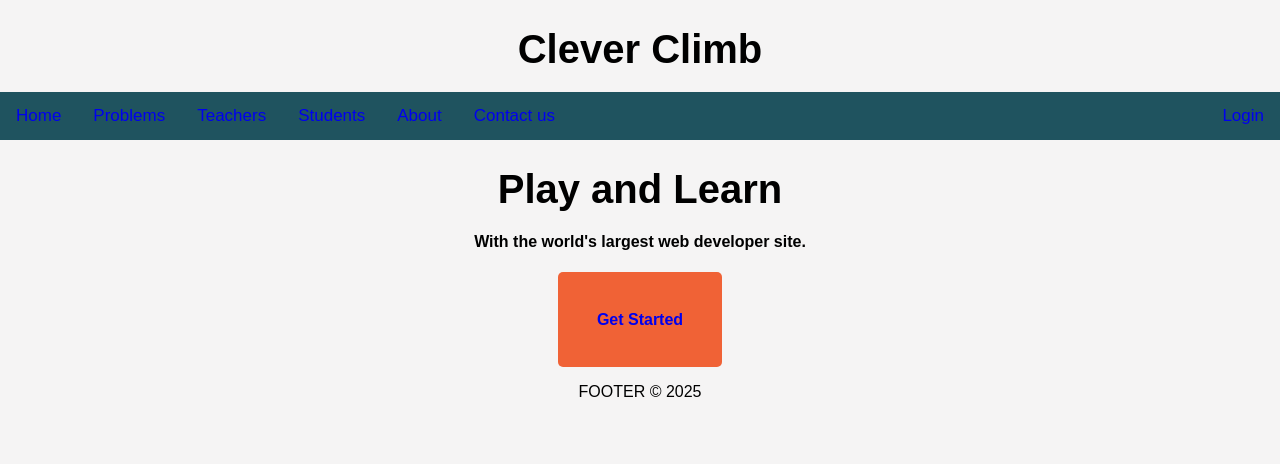
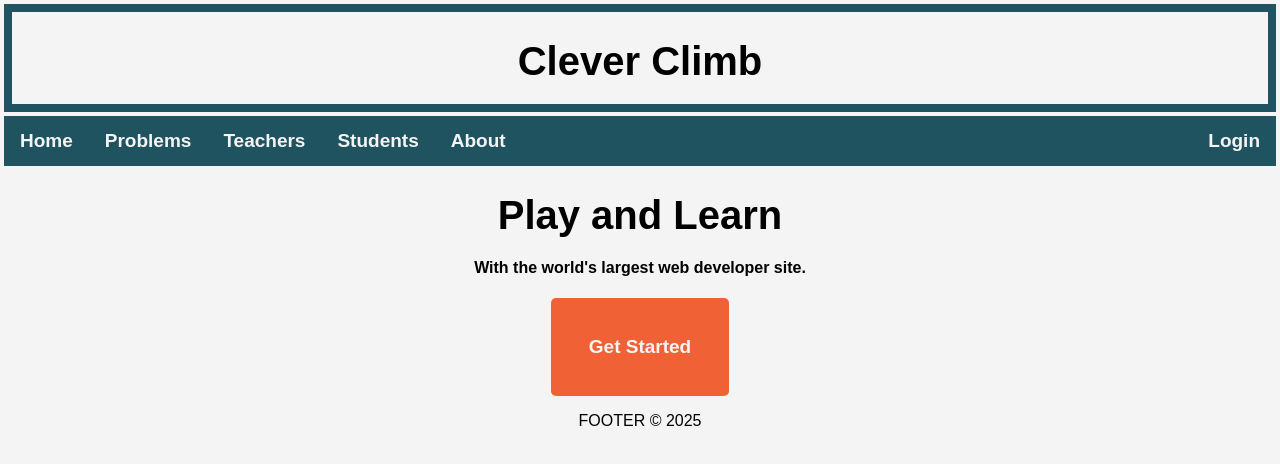
Before and after one commit to mahsahakimi/react_front_end, a React (Create React App) app: page / in a window 1280 px wide. Shown: the top 464 px of the page. Built offline with nearby package versions, Linux system fonts and the light colour scheme.

Commit message:
nav bug fixed

```diff
--- a/src/Layout/Layout.css
+++ b/src/Layout/Layout.css
@@ -1,12 +1,5 @@
 a {
     text-decoration: none;
-}
-.contact {
-
-}
-
-.header {
-
 }
 
 .footer {
--- a/src/Layout/Layout.js
+++ b/src/Layout/Layout.js
@@ -9,7 +9,6 @@ import Teachers from './views/Teachers/Teachers';
 import Students from './views/Students/Students';
 import Problems from './views/Problems/Problems';
 import About from './views/About/About';
-import Contact from './views/Contact/Contact';
 import { BrowserRouter as Router, Route, Routes } from 'react-router-dom';
 // import AuthContext from './AuthContext';
 
@@ -25,7 +24,6 @@ const Layout = () => {
           <Route path="/Problems" element={<Problems/>} />
           <Route path="/Login" element={<Login/>} />
           <Route path="/About" element={<About/>} />
-          <Route path="/Contact" element={<Contact/>} />
       </Routes>
       <Footer />
     </Router>
--- /dev/null
+++ b/src/Layout/components/Header/Header.css
@@ -0,0 +1,4 @@
+.header {
+    border: 8px solid #1f535f;
+    margin: 4px 0px;
+}
--- a/src/Layout/components/Header/Header.js
+++ b/src/Layout/components/Header/Header.js
@@ -1,4 +1,5 @@
 import React from 'react';
+import './Header.css';
 
 const Header = () => {
   return (
--- a/src/Layout/components/Navbar/Navbar.css
+++ b/src/Layout/components/Navbar/Navbar.css
@@ -4,15 +4,16 @@
     position: relative;
 }
 
-.item {
+a {
     color: #f5f4f4;
     padding: 14px 16px;
-    font-size: 17px;
+    font-size: 19px;
+    font-weight: 700;
     display: flex;
 }
 
-.item:hover {
-    background-color: #f5f4f4;
+a:hover {
+    background-color: #f06236;
     color: black;
 }
 
@@ -21,8 +22,8 @@
     color: white;
 } */
 
-.item:active {
-    background-color: #f06236;
+a:active {
+    background-color: #f5f4f4;
 }
 
 @media only screen and (max-width: 628px) {
@@ -66,4 +67,5 @@ body {
     text-align: center;
     font-family: Arial, Helvetica, sans-serif;
     background-color: #f5f4f4;
+    margin: 4px;
 }
--- a/src/Layout/components/Navbar/Navbar.js
+++ b/src/Layout/components/Navbar/Navbar.js
@@ -1,39 +1,50 @@
-import React from 'react';
+import React, {useEffect} from 'react';
 import { Link } from 'react-router-dom';
 import './Navbar.css';
 
-function myFunction() {
+const handleClick = () => {
   let myLinksElement = document.getElementById("myLinks");
   if (myLinksElement.style.display === "none") {
     myLinksElement.style.display = "block";
-    alert("done");
   } else {
       myLinksElement.style.display = "none";
   };
-}
+};
 
-window.onresize = function() {
+const handleResize = () => {
   let myLinksElement = document.getElementById("myLinks");
   if (window.innerWidth >= 628) {
     myLinksElement.style.display = "flex";
   } else {
     myLinksElement.style.display = "none";
   };
-};
+}
 
 const Navbar = () => {
+  useEffect(()=>{
+    window.addEventListener("resize", handleResize, false);
+
+    // document.getElementById('icon').addEventListener("onclick", () => {
+    //   let myLinksElement = document.getElementById("myLinks");
+    //   if (myLinksElement.style.display === "none") {
+    //     myLinksElement.style.display = "block";
+    //     alert("done");
+    //   } else {
+    //       myLinksElement.style.display = "none";
+    //   };
+    // }, true);
+  },)
   return (
     <nav className="navbar">
-        <div className="item"><Link to="/">Home</Link></div>
+        <div><Link to="/">Home</Link></div>
         <div id="myLinks">
-          <div className="item"><Link to="/Problems">Problems</Link></div>
-          <div className="item"><Link to="/Teachers">Teachers</Link></div>
-          <div className="item"><Link to="/Students">Students</Link></div>
-          <div className="item" id="right"><Link to="/Login">Login</Link></div>
-          <div className="item"><Link to="/About">About</Link></div>
-          <div className="item"><Link to="/Contact">Contact us</Link></div>
+          <div><Link to="/Problems">Problems</Link></div>
+          <div><Link to="/Teachers">Teachers</Link></div>
+          <div><Link to="/Students">Students</Link></div>
+          <div id="right"><Link to="/Login">Login</Link></div>
+          <div><Link to="/About">About</Link></div>
         </div>
-        <div className="item"><a  className="icon" onclick="myFunction()"><i class="fa fa-bars"></i></a></div>
+        <div><a id="icon" className="icon" onClick={handleClick}><i class="fa fa-bars"></i></a></div>
     </nav>
   );
 }
--- a/src/Layout/views/Contact/Contact.js
+++ /dev/null
@@ -1,12 +0,0 @@
-import React from 'react';
-
-const Contact = () => {
-  return (
-    <div className="contact">
-      <p>CONTACT</p>
-    </div>
-  );
-}
-export default Contact;
-
-// #TODO
```
